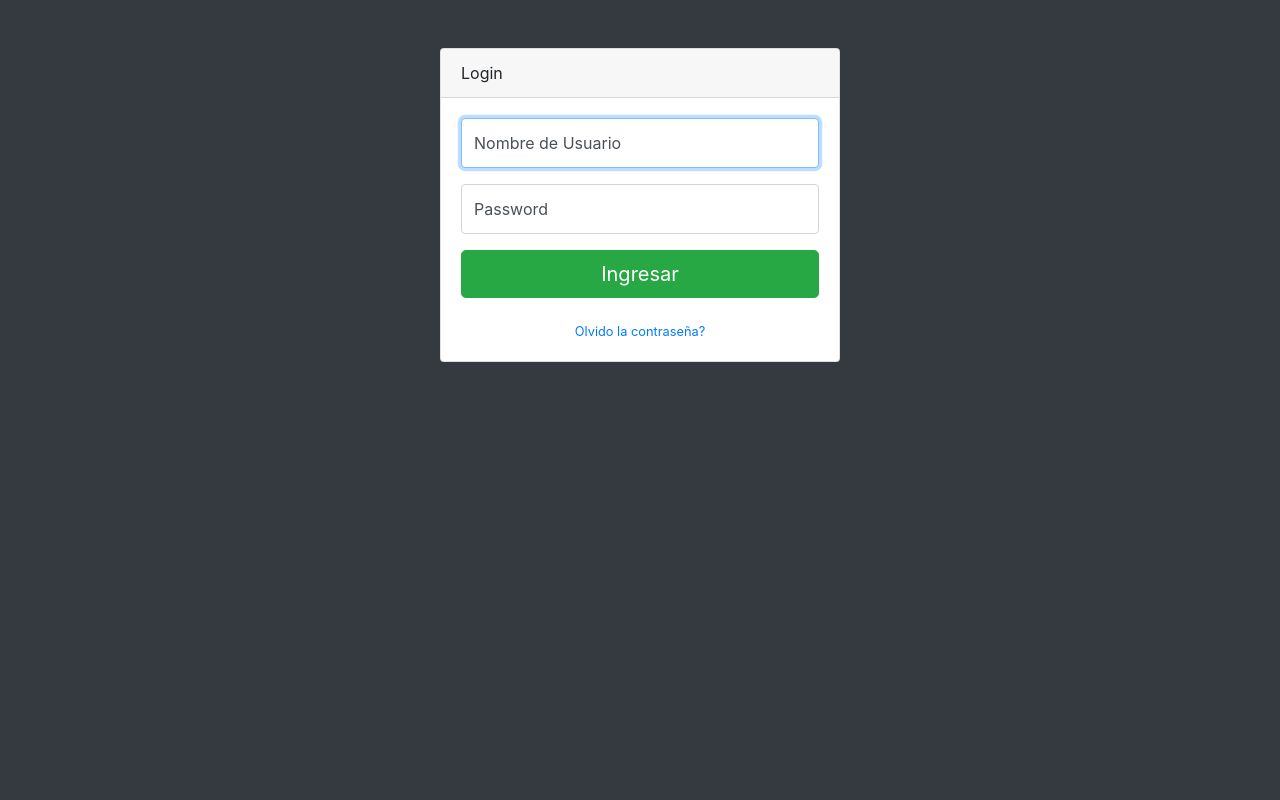
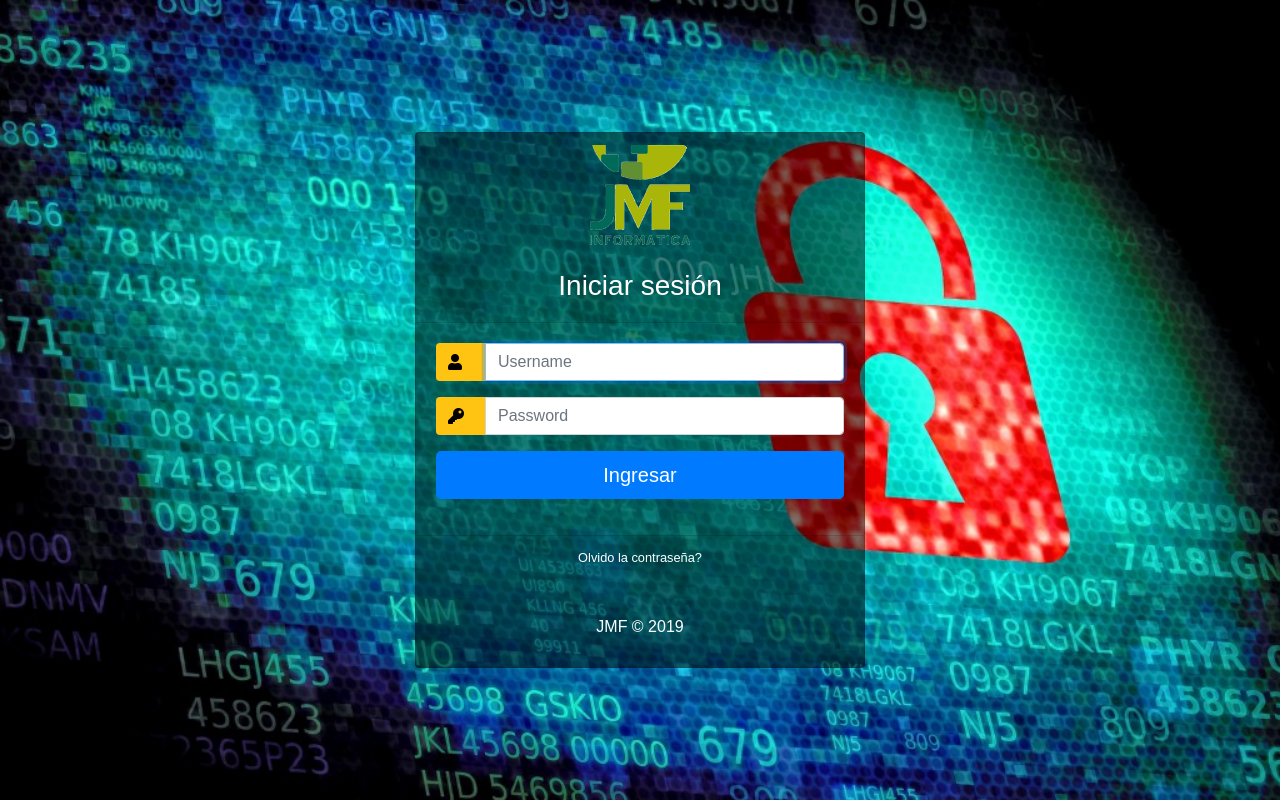
Before and after one commit to jmf-informatica/Proyecto-Django-2, a Django app: page /login/ in a window 1280 px wide. Run offline with Django 3.2, Linux system fonts and the light colour scheme; some libraries are stand-ins or nearby versions.

Commit message:
Actualizacion login.html

```diff
--- a/mytestsite/registration/templates/registration/login.html
+++ b/mytestsite/registration/templates/registration/login.html
@@ -1,32 +1,38 @@
 {% load static %}
-<!DOCTYPE html>
+<!doctype html>
 <html lang="en">
+  <head>
+    <meta charset="utf-8">
+    <meta name="viewport" content="width=device-width, initial-scale=1, shrink-to-fit=no">
 
-<head>
+    <title>Signin</title>
 
-  <meta charset="utf-8">
-  <meta http-equiv="X-UA-Compatible" content="IE=edge">
-  <meta name="viewport" content="width=device-width, initial-scale=1, shrink-to-fit=no">
-  <meta name="description" content="">
-  <meta name="author" content="">
 
-  <title>JMF - Login</title>
+    <!-- Bootstrap core CSS -->
+    <link href="https://stackpath.bootstrapcdn.com/bootstrap/4.3.1/css/bootstrap.min.css" rel="stylesheet" integrity="sha384-ggOyR0iXCbMQv3Xipma34MD+dH/1fQ784/j6cY/iJTQUOhcWr7x9JvoRxT2MZw1T" crossorigin="anonymous">
 
-  <!-- Custom fonts for this template-->
-  <link href="{% static 'Base/css/all.min.css' %}" rel="stylesheet  type="text/css">
+    <!-- mycss-->
+    <link href="{% static 'Base/css/sigin.css' %}" rel="stylesheet">
 
-  <!-- Custom styles for this template-->
-  <link href="{% static 'Base/css/sb-admin.css' %}" rel="stylesheet">
+    <!--Fontawesome CDN-->
+	  <link rel="stylesheet" href="https://use.fontawesome.com/releases/v5.3.1/css/all.css" integrity="sha384-mzrmE5qonljUremFsqc01SB46JvROS7bZs3IO2EmfFsd15uHvIt+Y8vEf7N7fWAU" crossorigin="anonymous">
 
-</head>
+    <!-- Custom styles for this template
+    <link href="signin.css" rel="stylesheet">-->
+  </head>
+<body>
+<div class="container">
+	<div class="d-flex justify-content-center h-100">
+		<div class="card">
+			<div class="card-header">
+        <div class="d-flex justify-content-center">
+            <img class="mb-4 img-fluid" alt="Responsive image" src="{% static 'Base/img/logo_transparente.png' %}" alt="" width="100" height="100">
+        </div>
+      <h3 class='text-center text-white'>Iniciar sesión</h3>
 
-<body class="bg-dark">
-
-  <div class="container">
-    <div class="card card-login mx-auto mt-5">
-      <div class="card-header">Login</div>
-        <small class="text-danger">
-          {% if form.errors %}
+      {% if form.errors %}
+          <div class="p-3 mb-2 bg-danger text-white">
+          <small>
             {% for field in form %}
               {% if field.errors %}
                 {% for error in field.errors %}
@@ -40,49 +46,44 @@
               {% endfor %}
             {% endif %}
           {% endif %}
+          </small>
+        </div>
 
-        </small>
       <div class="card-body">
-        <form method="post">
-          {% csrf_token %}
+        <form method='post'>{% csrf_token %}
+
+
+          <div class="input-group form-group">
+						<div class="input-group-prepend">
+							<span class="input-group-text"><i class="fas fa-user"></i></span>
+						</div>
+            <input type="text" id="id_username" name="username" class="form-control" placeholder="Username" required autofocus>
+          </div>
+
+            <div class="input-group form-group">
+						  <div class="input-group-prepend">
+							  <span class="input-group-text"><i class="fas fa-key"></i></span>
+						  </div>
+            <input type="password" id="id_password" class="form-control" name="password" placeholder="Password" required>
+          </div>
+
           <div class="form-group">
-            <div class="form-label-group">
-              <input type="text" id="id_username" class="form-control" name="username" placeholder="Username" required="required" autofocus="autofocus">
-              <label for="inputEmail">Nombre de Usuario</label>
+            <button class="btn btn-lg btn-primary btn-block" type="submit">Ingresar</button>
+          </div>
+
+        </form>
+      </div>
+
+          <div class="card-footer">
+            <div class="d-flex justify-content-center">
+              <a class="d-block small text-white" href="{% url 'password_reset' %}">Olvido la contraseña?</a>
+            </div>
+            <div class="d-flex justify-content-center">
+              <p class="mt-5 mb-3 text-white">JMF &copy; 2019</p>
             </div>
           </div>
-          <div class="form-group">
-            <div class="form-label-group">
-              <input type="password" id="id_password" class="form-control" name="password" placeholder="Password" required="required">
-              <label for="inputPassword">Password</label>
-            </div>
-          </div>
-          <div class="form-group">
-            <!--
-            <div class="checkbox">
-              <label>
-                <input type="checkbox" value="remember-me">
-                Remember Password
-              </label>
-            </div>
-            -->
-          </div>
-          <button type="submit" class="btn btn-lg btn-success btn-block">Ingresar</button>
-        </form>
-        <div class="text-center"><br>
-          <a class="d-block small" href="{% url 'password_reset' %}">Olvido la contraseña?</a>
         </div>
       </div>
     </div>
-  </div>
-
-  <!-- Bootstrap core JavaScript-->
-  <script src="{% static 'Base/js/jquery.min.js' %}"></script>
-  <script src="{% static 'Base/js/bootstrap.bundle.min.js' %}"></script>
-
-  <!-- Core plugin JavaScript-->
-  <script src="{% static 'Base/js/jquery.easing.min.js' %}"></script>
-
-</body>
-
+  </body>
 </html>
--- /dev/null
+++ b/mytestsite/static/Base/css/sigin.css
@@ -0,0 +1,30 @@
+html,body{
+    background-image: url(../img/fondo-1024x679.jpg);
+    background-size: cover;
+    background-repeat: no-repeat;
+    height: 100%;
+    font-family: 'Numans', sans-serif;
+    }
+
+    .container{
+    height: 100%;
+    align-content: center;
+    }
+
+
+.card{
+    max-width: 450px;
+    margin: 0 auto;
+    margin-top: auto;
+    margin-bottom: auto;
+    width: 450px;
+    background-color: rgba(0,0,0,0.5) !important;
+}
+
+
+.input-group-prepend span{
+    width: 50px;
+    background-color: #FFC312;
+    color: black;
+    border:0 !important;
+    }
```
Also changed, not shown: mytestsite/static/Base/img/fondo-1024x679.jpg (added), mytestsite/static/Base/img/logo_opt_110x110.jpg (added).
